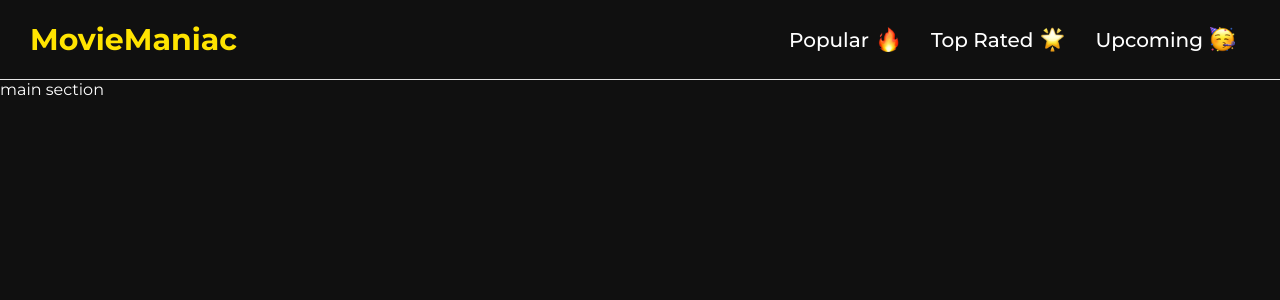
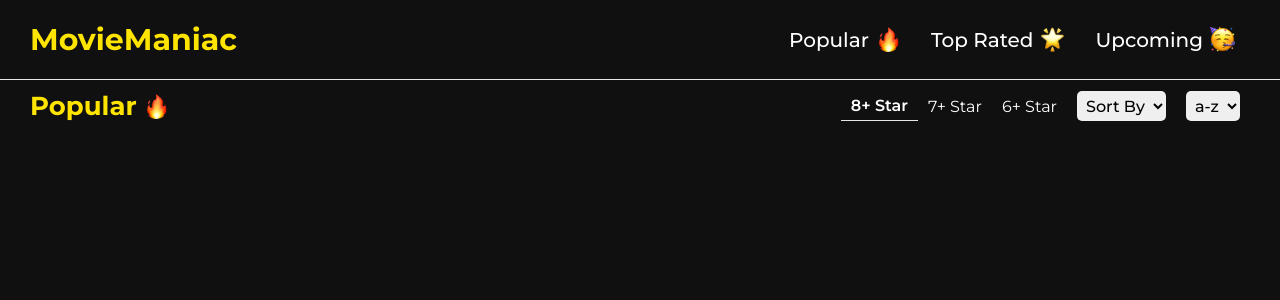
Before and after one commit to nesarikartejas10/Ultimate-React-Js, a React (Vite) app in the folder Movie Maniac Project/: page / in a window 1280 px wide. Shown: the top 300 px of the page. Built offline with nearby package versions, Linux system fonts and the light colour scheme.

Commit message:
build MovieList component

```diff
--- a/Movie Maniac Project/src/App.jsx
+++ b/Movie Maniac Project/src/App.jsx
@@ -1,11 +1,14 @@
 import "./App.css";
+import MovieList from "./components/MovieList";
 import Navbar from "./components/Navbar";
 
 export default function App() {
   return (
     <div className="app">
       <Navbar />
-      <main>main section</main>
+      <main>
+        <MovieList />
+      </main>
     </div>
   );
 }
--- /dev/null
+++ b/Movie Maniac Project/src/components/MovieList.jsx
@@ -0,0 +1,32 @@
+import "../styles/MovieList.css";
+import Fire from "../assets/fire.png";
+
+export default function MovieList() {
+  return (
+    <section className="movie_list">
+      <header className="movie_list_header">
+        <h2 className="movie_list_heading">
+          Popular <img className="navbar_emoji" src={Fire} alt="fire emoji" />
+        </h2>
+      </header>
+      <div className="movie_list_fs">
+        <ul className="movie_filter">
+          <li className="movie_filter_item active">8+ Star</li>
+          <li className="movie_filter_item">7+ Star</li>
+          <li className="movie_filter_item">6+ Star</li>
+        </ul>
+
+        <select name="" className="movie_sort">
+          <option value="">Sort By</option>
+          <option value="">Date</option>
+          <option value="">Rating</option>
+        </select>
+
+        <select name="" className="movie_sort">
+          <option value="">a-z</option>
+          <option value="">z-a</option>
+        </select>
+      </div>
+    </section>
+  );
+}
--- /dev/null
+++ b/Movie Maniac Project/src/styles/MovieList.css
@@ -0,0 +1,48 @@
+.movie_list {
+  padding: 10px 30px;
+  display: flex;
+  align-items: center;
+  justify-content: space-between;
+  margin-bottom: 5px;
+}
+
+.movie_list_heading {
+  display: flex;
+  align-items: center;
+  font-size: 26px;
+  color: #ffe400;
+}
+
+.movie_list_fs {
+  display: flex;
+  align-items: center;
+}
+
+.movie_filter {
+  display: flex;
+  align-items: center;
+  font-size: 16px;
+  list-style-type: none;
+}
+
+.movie_filter_item {
+  padding: 5px 10px;
+  cursor: pointer;
+}
+
+.movie_filter_item.active {
+  border-bottom: 1px solid #e6e6e6;
+  font-weight: 600;
+}
+
+.movie_sort {
+  border: none;
+  outline: none;
+  border-radius: 5px;
+  font-size: 16px;
+  font-weight: 500;
+  font-family: inherit;
+  height: 30px;
+  padding: 0 5px;
+  margin: 0 10px;
+}
```
